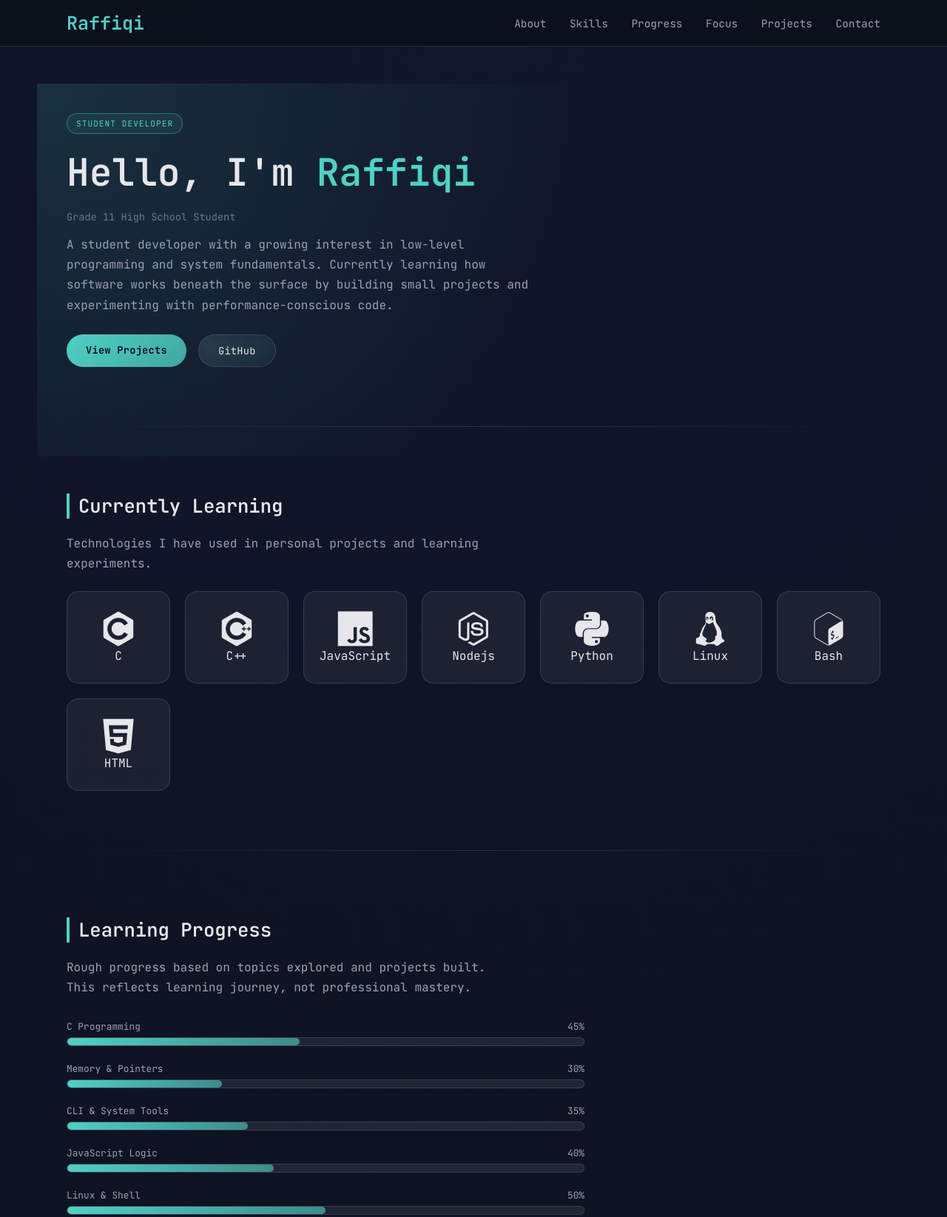
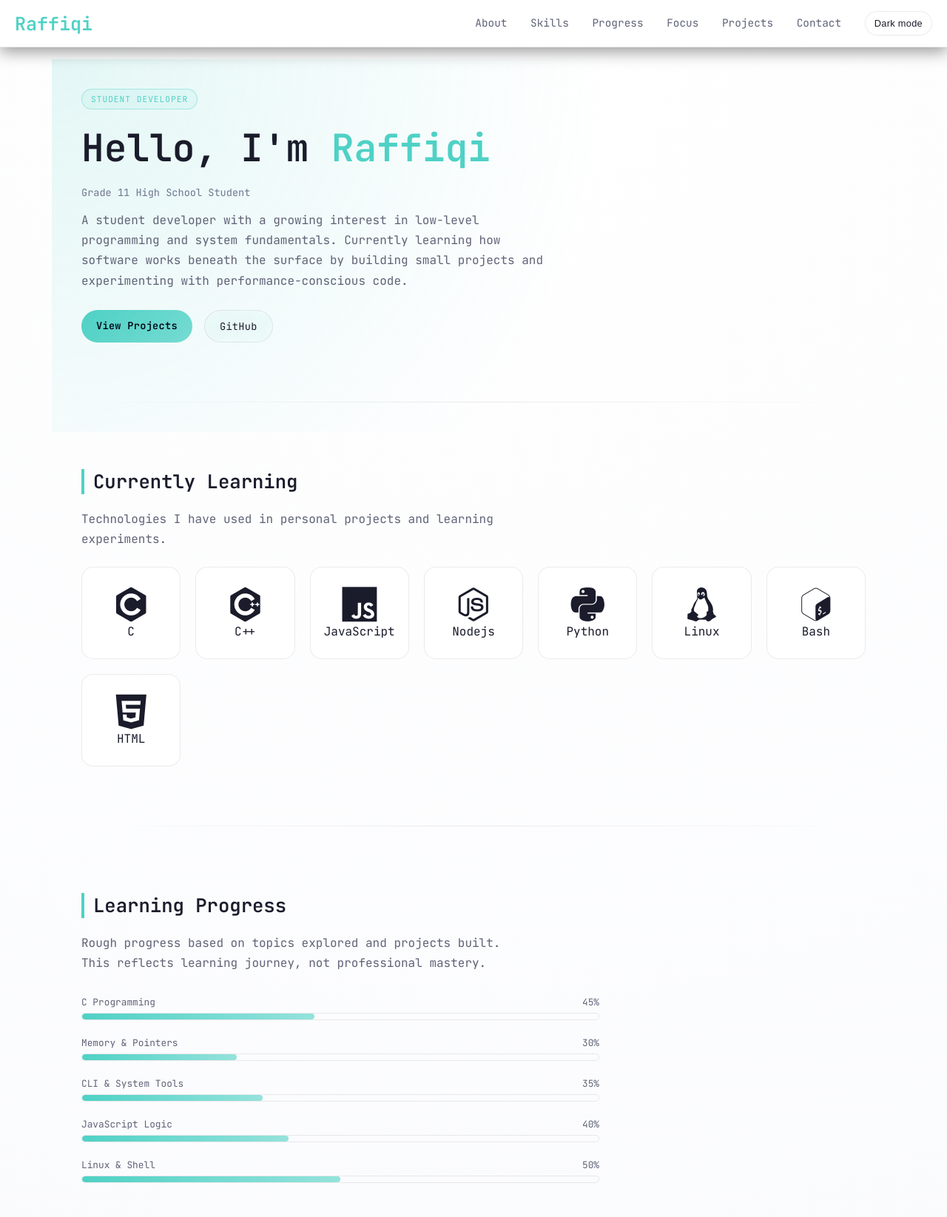
Before and after one commit to whois65/portfolio, a plain HTML site: page index.html in a window 1280 px wide. Shown: the top 1645 px of the page at 74% size. Drawn offline with nearby package versions, Linux system fonts and the light colour scheme.

Commit message:
Enhance index.html with new styles and features

```diff
--- a/index.html
+++ b/index.html
@@ -9,7 +9,7 @@
         content="Student developer exploring low-level programming, system fundamentals, and problem solving.">
     <meta name="author" content="Raffiqi">
     <meta name="keywords"
-        content="C, C++, Systems Programming, Linux, JavaScript, Developer Portfolio, Muhammad Raffiqi, Raffiqi">
+        content="C, C++, Systems Programming, Linux, JavaScript, Developer Portfolio, Muhammad Raffiqi, Raffiqi, Programmer, Developer, Website Developer">
     <link rel="stylesheet" href="https://cdn.jsdelivr.net/gh/devicons/devicon@latest/devicon.min.css">
     <link href="https://fonts.googleapis.com/css2?family=JetBrains+Mono:wght@300;400;600&display=swap" rel="stylesheet">
 
@@ -21,15 +21,39 @@
             --text: #e6e6eb;
             --muted: #9aa0b4;
             --accent: #4fd1c5;
+            --header-bg: #0b0f1acc;
+            --modal-bg: #0b0f1af2;
+        }
+
+        /* ===== LIGHT MODE ===== */
+        :root[data-theme="light"] {
+            --bg: #f6f7fb;
+            --card: #ffffff;
+            --border: #00000014;
+            --text: #1a1c2b;
+            --muted: #5f6377;
+            --accent: #4fd1c5;
+            --header-bg: #ffffffcc;
+            --modal-bg: #f7f7f7f2;
+        }
+
+        :root[data-theme="light"] body {
+            background: radial-gradient(circle at top, #ffffff, var(--bg));
         }
 
         * {
             margin: 0;
             padding: 0;
+            box-sizing: border-box;
+            transition: background-color .25s ease,
+                color .25s ease,
+                border-color .25s ease;
         }
 
         html,
         body {
+            width: 100%;
+            overflow-x: hidden;
             max-width: 100%;
             scroll-behavior: smooth;
         }
@@ -38,7 +62,6 @@
             font-family: "JetBrains Mono", monospace;
             background: radial-gradient(circle at top, #11162a, var(--bg));
             color: var(--text);
-            overflow-x: hidden;
         }
 
         @keyframes fadeUp {
@@ -51,6 +74,13 @@
                 opacity: 1;
                 transform: translateY(0);
             }
+        }
+
+        h2 {
+            font-size: 1.6rem;
+            margin-bottom: 20px;
+            border-left: 4px solid var(--accent);
+            padding-left: 12px;
         }
 
         a {
@@ -68,21 +98,20 @@
 
         /* ===== HEADER ===== */
         header {
-            position: sticky;
+            position: fixed;
             top: 0;
-            z-index: 100;
+            left: 0;
+            height: 64px;
+            width: 100%;
+            z-index: 1000;
             backdrop-filter: blur(12px);
-            background: #0b0f1acc;
+            background: var(--header-bg);
             border-bottom: 1px solid var(--border);
-        }
-
-        .nav {
-            max-width: 1100px;
-            margin: auto;
             padding: 14px 20px;
             display: flex;
             justify-content: space-between;
             align-items: center;
+            box-shadow: 0 6px 20px #0006;
         }
 
         .logo {
@@ -91,13 +120,14 @@
             color: var(--accent)
         }
 
-        .nav a {
+        header a,
+        header button {
             color: var(--muted);
             margin-left: 22px;
             font-size: .9rem
         }
 
-        .nav a:hover {
+        header a:hover {
             color: var(--accent)
         }
 
@@ -109,9 +139,15 @@
             border-radius: 999px;
             margin-bottom: 18px;
             color: var(--accent);
-            border: 1px solid rgba(79, 209, 197, .4);
-            background: rgba(79, 209, 197, .08);
+            border: 1px solid #4fd1c566;
+            background: #4fd1c514;
         }
+
+        #themeToggle {
+            font-size: 0.8rem;
+            padding: 8px 12px;
+        }
+
 
         /* ===== HAMBURGER ===== */
         .hamburger {
@@ -132,12 +168,14 @@
         .container {
             max-width: 1100px;
             margin: auto;
-            padding: 90px 20px
+            padding: 120px 20px;
+            /* sebelumnya 90px */
         }
 
         section {
             animation: fadeUp .8s ease both;
-            margin-bottom: 90px
+            margin-bottom: 90px;
+            scroll-margin-top: 90px;
         }
 
         section::after {
@@ -149,12 +187,6 @@
             background: linear-gradient(to right, transparent, var(--border), transparent);
         }
 
-        h2 {
-            font-size: 1.6rem;
-            margin-bottom: 20px;
-            border-left: 4px solid var(--accent);
-            padding-left: 12px;
-        }
 
         /* ===== HERO ===== */
         .hero {
@@ -193,74 +225,53 @@
         /* ===== BUTTONS ===== */
         .btn {
             position: relative;
-            padding: 12px 26px;
+            padding: 12px 20px;
             border-radius: 999px;
             font-size: .85rem;
             font-weight: 500;
             letter-spacing: .3px;
-
             color: var(--text);
-            background: linear-gradient(135deg,
-                    rgba(255, 255, 255, .08),
-                    rgba(255, 255, 255, .02));
-
+            background: linear-gradient(135deg, #ffffff14, #ffffff05);
             border: 1px solid var(--border);
             backdrop-filter: blur(8px);
-
-            transition:
-                transform .25s ease,
-                box-shadow .25s ease,
-                border-color .25s ease,
-                background .25s ease;
-
+            transition: transform .25s ease, box-shadow .25s ease, border-color .25s ease, background .25s ease;
             cursor: pointer;
             overflow: hidden;
         }
 
-        /* glow line effect */
         .btn::before {
             content: "";
             position: absolute;
             inset: 0;
-            background: linear-gradient(120deg,
-                    transparent,
-                    rgba(79, 209, 197, .25),
-                    transparent);
+            background: linear-gradient(120deg, transparent, rgba(79, 209, 197, .25), transparent);
             opacity: 0;
             transition: opacity .3s;
         }
 
-        /* hover */
         .btn:hover {
             transform: translateY(-4px);
             border-color: var(--accent);
-            box-shadow:
-                0 8px 30px #0007,
-                0 0 0 1px #4fd1c533;
+            box-shadow: 0 8px 30px #0007, 0 0 0 1px #4fd1c533;
         }
 
         .btn:hover::before {
             opacity: 1;
         }
 
-        /* active */
         .btn:active {
             transform: translateY(-1px);
         }
 
         /* ===== PRIMARY BUTTON ===== */
         .btn.primary {
-            background: linear-gradient(135deg,
-                    var(--accent),
-                    #4fd1c5bf);
+            background: linear-gradient(135deg, var(--accent), #4fd1c5bf);
             color: #020617;
             font-weight: 600;
             border: none;
         }
 
         .btn.primary:hover {
-            box-shadow:
-                0 10px 35px rgba(79, 209, 197, .35);
+            box-shadow: 0 10px 35px #4fd1c559;
         }
 
         /* ===== ICON BUTTON (optional future use) ===== */
@@ -329,15 +340,14 @@
             content: "";
             position: absolute;
             inset: 0;
-            background: radial-gradient(circle at top left,
-                    rgba(79, 209, 197, .15),
-                    transparent 60%);
+            background: radial-gradient(circle at top left, #4fd1c526, transparent 60%);
             opacity: 0;
             transition: .3s;
         }
 
-        .project:hover::before {
-            opacity: 1;
+        .project:hover::before,
+        .project:hover::after {
+            opacity: 1
         }
 
         .project::after {
@@ -349,10 +359,6 @@
             color: var(--muted);
             opacity: 0;
             transition: .3s;
-        }
-
-        .project:hover::after {
-            opacity: 1;
         }
 
         .project:hover {
@@ -376,7 +382,7 @@
 
         /* ===== PROGRESS ===== */
         .progress-list {
-            max-width: 700px;
+            max-width: 700px
         }
 
         .progress-item {
@@ -419,14 +425,14 @@
         .modal {
             position: fixed;
             inset: 0;
-            background: rgba(0, 0, 0, .65);
+            background: var(--modal-bg);
             display: none;
             align-items: center;
             justify-content: center;
         }
 
         .modal-content {
-            background: #0f1426;
+            background: var(--card);
             border: 1px solid var(--border);
             border-radius: 20px;
             max-width: 520px;
@@ -456,36 +462,45 @@
             padding-bottom: 20px;
         }
 
-        /* ===== MOBILE FIX ===== */
-        /* ===== MOBILE NAV ===== */
+        /* ===== MOBILE ===== */
         @media (max-width: 700px) {
             .logo {
                 font-size: 23px;
             }
 
+            .hero::before {
+                inset: -10px;
+            }
+
+            @media (max-width: 700px) {
                 .nav-links {
                     position: fixed;
-                top: 50px;
-                right: 0;
-                transform: translateX(100%);
+                    top: 64px;
+                    left: 0;
                     width: 100%;
-                height: 100vh;
-                background: #0b0f1af2;
+                    height: calc(100dvh - 64px);
+
+                    background: var(--modal-bg);
                     backdrop-filter: blur(14px);
+
                     display: flex;
                     flex-direction: column;
                     align-items: center;
                     justify-content: center;
                     gap: 28px;
-                transition: .4s ease;
+
+                    transform: translateX(100%);
+                    transition: transform .35s ease;
+                    z-index: 999;
+                }
+
+                .nav-links.active {
+                    transform: translateX(0);
+                }
             }
 
             .nav-links a {
                 font-size: 1.1rem;
-            }
-
-            .nav-links.active {
-                transform: none;
             }
 
             .hamburger {
@@ -521,12 +536,12 @@
             /* buttons */
             .cta {
                 flex-direction: column;
-                align-items: stretch;
+                align-items: stretch
             }
 
             .btn {
                 text-align: center;
-                width: 90%;
+                width: 100%
             }
 
             /* skills grid */
@@ -577,11 +592,8 @@
 </head>
 
 <body>
-
     <header>
-        <div class="nav">
         <div class="logo">Raffiqi</div>
-
         <div class="nav-links" id="navLinks">
             <a href="#about">About</a>
             <a href="#skills">Skills</a>
@@ -589,15 +601,13 @@
             <a href="#focus">Focus</a>
             <a href="#projects">Projects</a>
             <a href="#contact">Contact</a>
+            <button class="btn icon" id="themeToggle" title="Toggle theme">dark mode</button>
         </div>
-
-            <div class="hamburger" onclick="toggleMenu()">
+        <div class="hamburger" onclick="toggleMenu()" aria-label="Toggle navigation">
             <span></span>
             <span></span>
             <span></span>
         </div>
-        </div>
-
     </header>
 
     <div class="container">
@@ -624,30 +634,14 @@
                 Technologies I have used in personal projects and learning experiments.
             </p>
             <div class="skills">
-                <div class="skill"><i class="devicon-c-plain"></i>
-                    <div>C</div>
-                </div>
-                <div class="skill"><i class="devicon-cplusplus-plain"></i>
-                    <div>C++</div>
-                </div>
-                <div class="skill"><i class="devicon-javascript-plain"></i>
-                    <div>JavaScript</div>
-                </div>
-                <div class="skill"><i class="devicon-nodejs-plain"></i>
-                    <div>Nodejs</div>
-                </div>
-                <div class="skill"><i class="devicon-python-plain"></i>
-                    <div>Python</div>
-                </div>
-                <div class="skill"><i class="devicon-linux-plain"></i>
-                    <div>Linux</div>
-                </div>
-                <div class="skill"><i class="devicon-bash-plain"></i>
-                    <div>Bash</div>
-                </div>
-                <div class="skill"><i class="devicon-html5-plain"></i>
-                    <div>HTML</div>
-                </div>
+                <div class="skill"><i class="devicon-c-plain"></i><div>C</div></div>
+                <div class="skill"><i class="devicon-cplusplus-plain"></i><div>C++</div></div>
+                <div class="skill"><i class="devicon-javascript-plain"></i><div>JavaScript</div></div>
+                <div class="skill"><i class="devicon-nodejs-plain"></i><div>Nodejs</div></div>
+                <div class="skill"><i class="devicon-python-plain"></i><div>Python</div></div>
+                <div class="skill"><i class="devicon-linux-plain"></i><div>Linux</div></div>
+                <div class="skill"><i class="devicon-bash-plain"></i><div>Bash</div></div>
+                <div class="skill"><i class="devicon-html5-plain"></i><div>HTML</div></div>
             </div>
         </section>
         <section id="progress">
@@ -657,59 +651,7 @@
                 not professional mastery.
             </p>
 
-            <div class="progress-list">
-
-                <div class="progress-item">
-                    <div class="progress-label">
-                        <span>C Programming</span>
-                        <span>45%</span>
-                    </div>
-                    <div class="progress-bar">
-                        <div class="progress-fill" style="--value:45%"></div>
-                    </div>
-                </div>
-
-                <div class="progress-item">
-                    <div class="progress-label">
-                        <span>Memory & Pointers</span>
-                        <span>30%</span>
-                    </div>
-                    <div class="progress-bar">
-                        <div class="progress-fill" style="--value:30%"></div>
-                    </div>
-                </div>
-
-                <div class="progress-item">
-                    <div class="progress-label">
-                        <span>CLI & System Tools</span>
-                        <span>35%</span>
-                    </div>
-                    <div class="progress-bar">
-                        <div class="progress-fill" style="--value:35%"></div>
-                    </div>
-                </div>
-
-                <div class="progress-item">
-                    <div class="progress-label">
-                        <span>JavaScript Logic</span>
-                        <span>40%</span>
-                    </div>
-                    <div class="progress-bar">
-                        <div class="progress-fill" style="--value:40%"></div>
-                    </div>
-                </div>
-
-                <div class="progress-item">
-                    <div class="progress-label">
-                        <span>Linux & Shell</span>
-                        <span>50%</span>
-                    </div>
-                    <div class="progress-bar">
-                        <div class="progress-fill" style="--value:50%"></div>
-                    </div>
-                </div>
-
-            </div>
+            <div class="progress-list"></div>
         </section>
 
         <section id="interests">
@@ -772,6 +714,11 @@
                     <h3>English Dictionary Website</h3>
                     <p>Responsive UI with JS logic.</p>
                 </div>
+                <div class="project" onclick="openModal('lib')">
+                    <span class="tag">HTML - CSS - JavaScript</span>
+                    <h3>School Library Website</h3>
+                    <p>Responsive UI with JS logic.</p>
+                </div>
             </div>
         </section>
 
@@ -803,22 +750,11 @@
     </div>
 
     <script>
-        function toggleMenu() {
-            const nav = document.getElementById("navLinks");
-            nav.classList.toggle("active");
-        }
-
-        document.querySelectorAll(".nav-links a").forEach(link => {
-            link.addEventListener("click", () => {
-                document.getElementById("navLinks").classList.remove("active");
-            });
-        });
-
-        const modal = document.getElementById("modal");
-        const modalTitle = document.getElementById("modalTitle");
-        const modalText = document.getElementById("modalText");
-
-        const data = {
+        const qi = x => document.getElementById(x),
+            modal = qi("modal"),
+            modalTitle = qi("modalTitle"),
+            modalText = qi("modalText"),
+            data = {
                 snake: [
                     "Snake & Ladder Game (C)",
                     "<p>Terminal-based board game built in C to practice structs, game state logic, and randomization.</p> Built as a learning project to practice structs, board mapping, random dice generation, and basic state-based game flow"
@@ -834,26 +770,78 @@
                 web: [
                     "English Dictionary",
                     "A simple English dictionary web application built using HTML, CSS, and JavaScript. Focused on word lookup functionality, usability, and a responsive layout. <br><a class='btn primary' href='https://whois65.github.io/projects/Dictionary.html' target='_blank'>See Project</a>"
+                ],
+                lib: [
+                    "Library Information Website – School Project",
+                    "Designed and developed a responsive library website with search, category filtering, book availability status, and dark mode using HTML, CSS, and JavaScript."
                 ]
 
-        };
-
-        function openModal(key) {
+            },
+            openModal = key => {
                 modal.style.display = "flex";
                 modalTitle.innerHTML = data[key][0];
                 modalText.innerHTML = data[key][1];
+            },
+            closeModal = () => modal.style.display = "none";
+
+        const toggleBtn = document.getElementById("themeToggle");
+        const root = document.documentElement;
+
+        // cek preferensi
+        const savedTheme = localStorage.getItem("theme");
+        const systemDark = window.matchMedia("(prefers-color-scheme: dark)").matches;
+
+        if (savedTheme) {
+            root.setAttribute("data-theme", savedTheme);
+        } else {
+            root.setAttribute("data-theme", systemDark ? "dark" : "light");
         }
 
-        function closeModal() {
-            modal.style.display = "none";
+        updateIcon();
+
+        toggleBtn.addEventListener("click", () => {
+            const current = root.getAttribute("data-theme");
+            const next = current === "dark" ? "light" : "dark";
+
+            root.setAttribute("data-theme", next);
+            localStorage.setItem("theme", next);
+            updateIcon();
+        });
+
+        function updateIcon() {
+            toggleBtn.textContent =
+                root.getAttribute("data-theme") === "dark" ? "Light mode" : "Dark mode";
         }
 
+        function toggleMenu() {
+            const nav = qi("navLinks");
+            nav.classList.toggle("active");
+        }
+
+        document.querySelectorAll(".nav-links a").forEach(link => {
+            link.addEventListener("click", () => {
+                qi("navLinks").classList.remove("active");
+            });
+        });
         modal.addEventListener("click", e => {
             if (e.target === modal) closeModal();
         });
 
+        progressList = [
+            ["C Programming", "45%"],
+            ["Memory & Pointers", "30%"],
+            ["CLI & System Tools", "35%"],
+            ["JavaScript Logic", "40%"],
+            ["Linux & Shell", "50%"]
+        ]
+
+        progressList.forEach(i => {
+            let div = document.createElement("div");
+            div.className = "progress-item";
+            div.innerHTML = `<div class="progress-label"><span>${i[0]}</span><span>${i[1]}</span></div><div class="progress-bar"><div class="progress-fill" style="--value:${i[1]}"></div></div>`;
+            document.querySelector(".progress-list").appendChild(div);
+        })
     </script>
-
 </body>
 
 </html>
```
Lines whose indentation alone changed are shown as unchanged.
